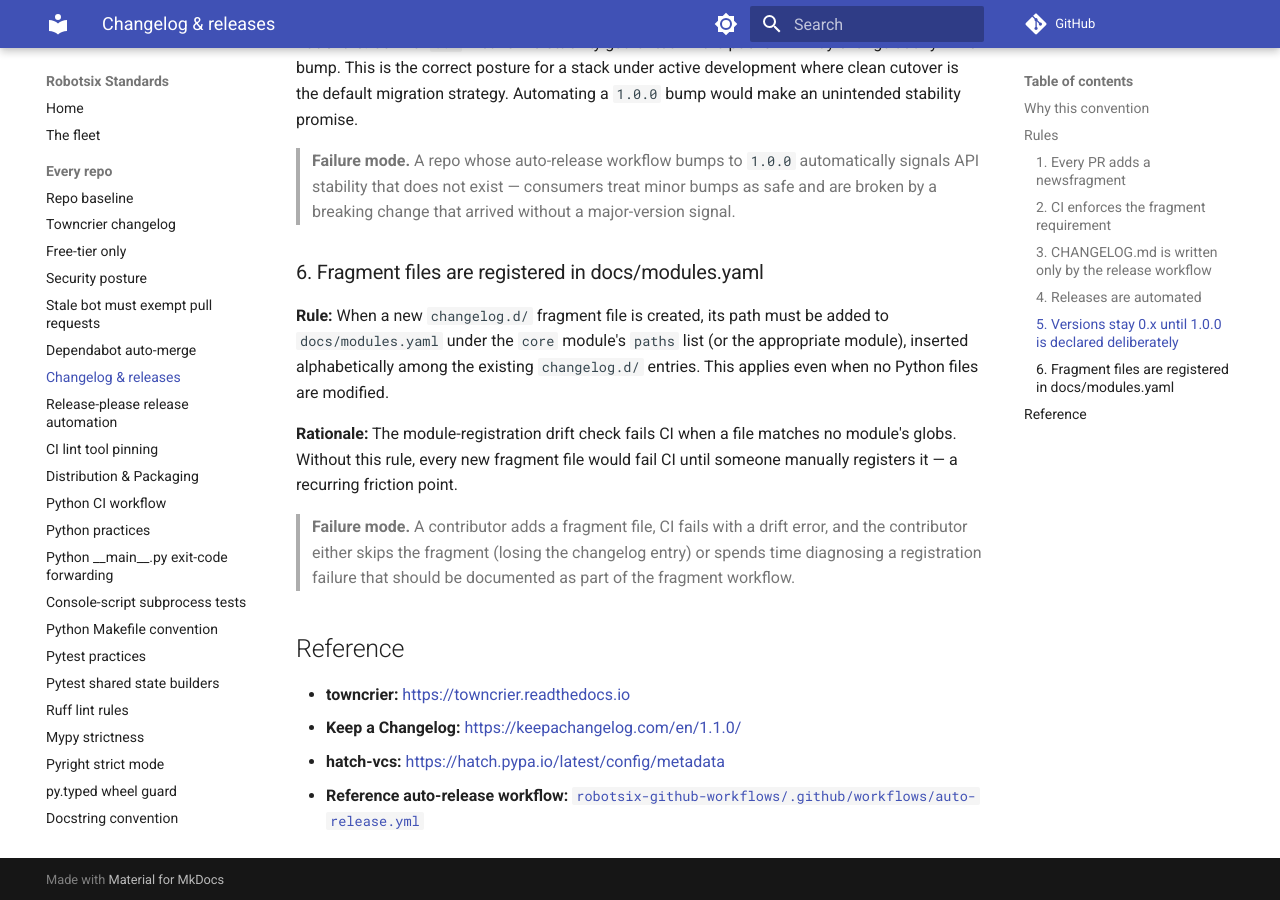
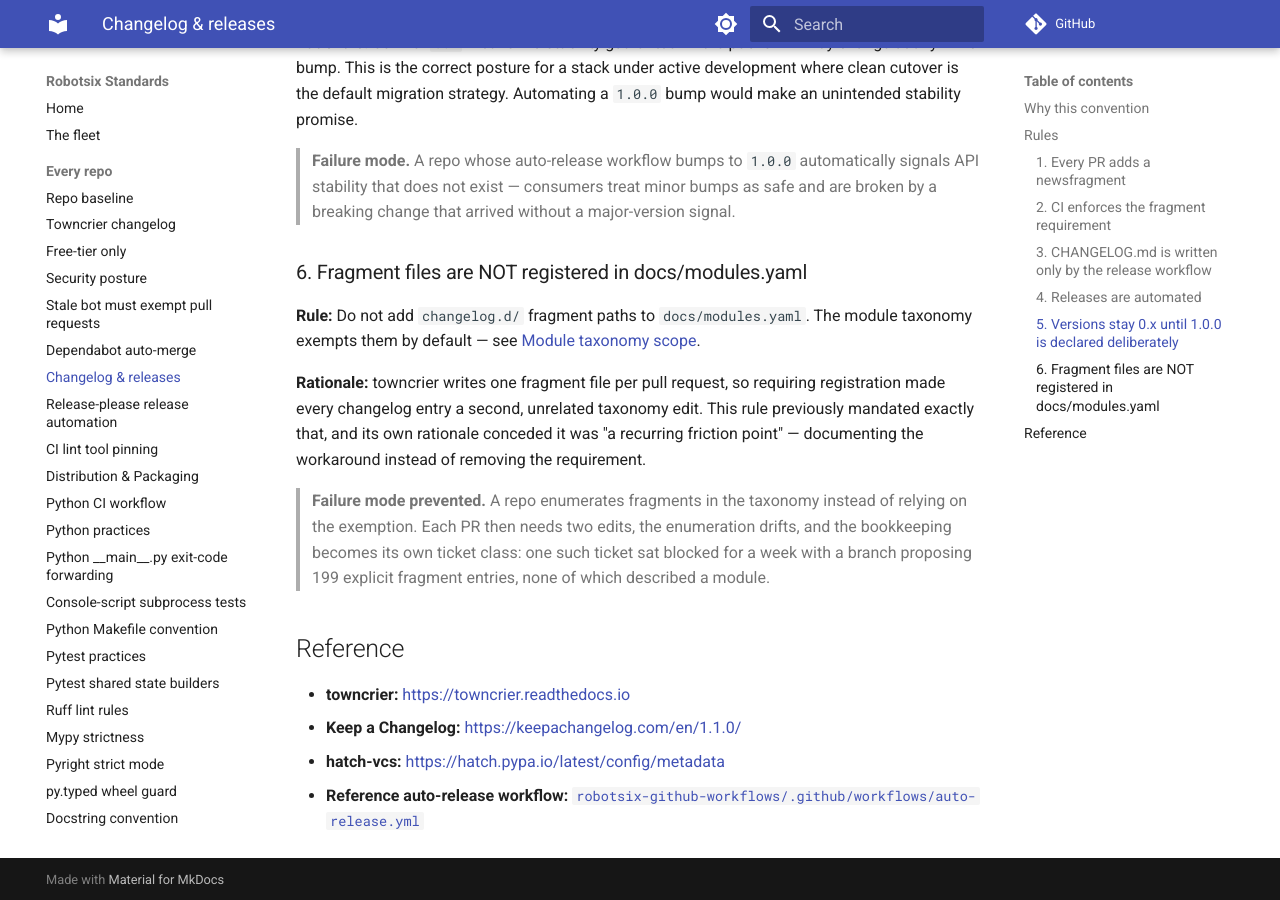
Before and after one commit to damien-robotsix/robotsix-standards, an MkDocs documentation site: the page built from docs/changelog-driven-releases.md, in a window 1280 px wide and 900 px high, scrolled down 2907 px. Built offline with MkDocs 1.6.1 and Material for MkDocs 9.7.7, drawn with Linux system fonts in a browser that asks for light colours; comment, search, counter and statistics services are not loaded.

Commit message:
docs: define what belongs in the module taxonomy (#219)
A module taxonomy inventories a repository's LOGICAL MODULES — what they
are, which files they own, how they depend on each other. check-registration
nevertheless required every tracked file to be claimed, which forces files
that are not modules, and have no dependency relationships, to be filed
under one anyway to satisfy a completeness count.

Measured before this rule existed: on robotsix-central-deploy, 404 of 658
tracked files (61%) were repo operation rather than product code. So most
of the taxonomy described something other than modules.

The new page draws the line by purpose, not file type: a file describing
what the software DOES is claimed; a file describing how the repository is
built, linted, packaged, documented, released or deployed is exempt.

It also inverts rule 6 of changelog-driven-releases.md, which REQUIRED
every towncrier fragment to be registered in the taxonomy. towncrier writes
one fragment per pull request, so that rule made every changelog entry a
second unrelated edit — and its own rationale conceded it was 'a recurring
friction point' while documenting the workaround instead of removing the
requirement. One ticket blocked on that bookkeeping for a week, with a
branch proposing 199 explicit fragment entries.

Rule 4 is the point of the whole exercise: once scaffolding stops drowning
the output, an unclassified file under src/ or tests/ is a real finding.
The August 2026 audit surfaced genuinely unowned source in four repos,
including three CSS files that had been invisible among 404 scaffolding
entries.

Signed-off-by: Damien SIX <damien.robotsix@gmail.com>
Co-authored-by: Damien SIX <damien.robotsix@gmail.com>

```diff
--- a/docs/changelog-driven-releases.md
+++ b/docs/changelog-driven-releases.md
@@ -138,21 +138,23 @@ development where clean cutover is the default migration strategy. Automating a
 > minor bumps as safe and are broken by a breaking change that arrived without
 > a major-version signal.
 
-### 6. Fragment files are registered in docs/modules.yaml
+### 6. Fragment files are NOT registered in docs/modules.yaml
 
-**Rule:** When a new `changelog.d/` fragment file is created, its path must be
-added to `docs/modules.yaml` under the `core` module's `paths` list (or the
-appropriate module), inserted alphabetically among the existing `changelog.d/`
-entries. This applies even when no Python files are modified.
+**Rule:** Do not add `changelog.d/` fragment paths to `docs/modules.yaml`. The
+module taxonomy exempts them by default — see
+[Module taxonomy scope](module-taxonomy-scope.md).
 
-**Rationale:** The module-registration drift check fails CI when a file matches
-no module's globs. Without this rule, every new fragment file would fail CI
-until someone manually registers it — a recurring friction point.
+**Rationale:** towncrier writes one fragment file per pull request, so requiring
+registration made every changelog entry a second, unrelated taxonomy edit. This
+rule previously mandated exactly that, and its own rationale conceded it was "a
+recurring friction point" — documenting the workaround instead of removing the
+requirement.
 
-> **Failure mode.** A contributor adds a fragment file, CI fails with a drift
-> error, and the contributor either skips the fragment (losing the changelog
-> entry) or spends time diagnosing a registration failure that should be
-> documented as part of the fragment workflow.
+> **Failure mode prevented.** A repo enumerates fragments in the taxonomy
+> instead of relying on the exemption. Each PR then needs two edits, the
+> enumeration drifts, and the bookkeeping becomes its own ticket class: one such
+> ticket sat blocked for a week with a branch proposing 199 explicit fragment
+> entries, none of which described a module.
 
 ## Reference
 
--- a/mkdocs.yml
+++ b/mkdocs.yml
@@ -95,6 +95,7 @@ nav:
       - Markdown linting: markdown-linting.md
       - Prose linting: prose-linting.md
       - MkDocs build integrity: mkdocs-build.md
+      - Module taxonomy scope: module-taxonomy-scope.md
       - Docs site deployment: docs-site-deployment.md
       - JavaScript practices: javascript.md
       - Async SQLAlchemy test fixtures: async-sqlalchemy-test-fixtures.md
```
Also changed, not shown: README.md (+1 -0 lines), changelog.d/module-taxonomy-scope.feature.md (added, +6 -0 lines), docs/index.md (+3 -0 lines), docs/module-taxonomy-scope.md (added, +131 -0 lines).
